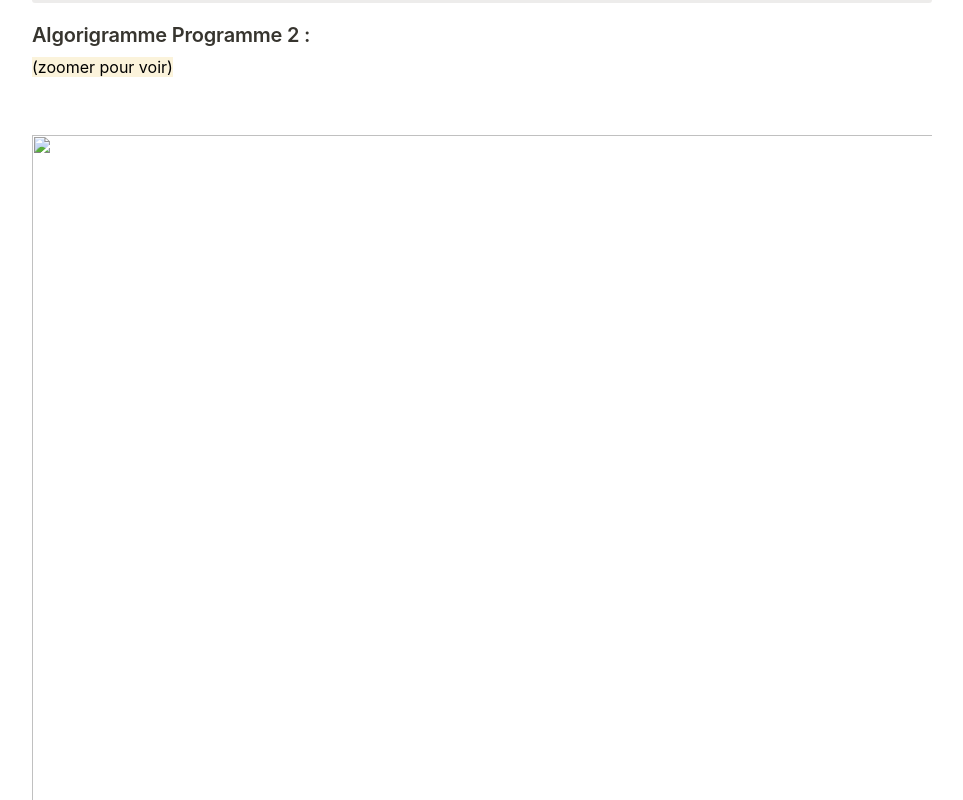
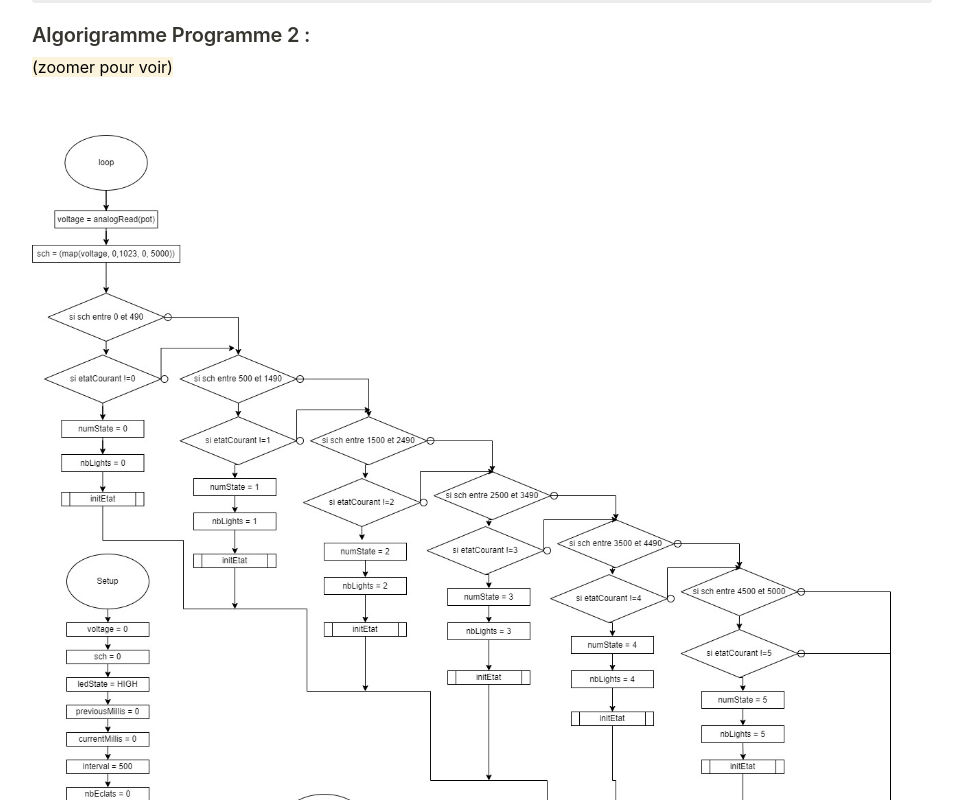
Before and after one commit to Le-Marquis/Compteren, a plain HTML site: page index.html in a window 1280 px wide. Shown: the part 2100-2900 px from the top of the page, without its empty margins (158-1121 px from the left). Drawn offline with Linux system fonts and the light colour scheme.

Commit message:
Update index.html

```diff
--- a/index.html
+++ b/index.html
@@ -765,4 +765,4 @@ void GestionLed(){
      }
    }
 }</code></pre><h3 id="afa2a7fc-174b-4603-818c-804580f241c3" class="">Algorigramme Programme 2 :</h3><p id="7785011f-2253-42a1-9b61-fe4db43d2b14" class=""><mark class="highlight-yellow_background">(zoomer pour voir)</mark></p><p id="cb5c8287-cd32-4002-83b5-eb659be5186f" class="">
-</p><figure id="c932981d-76cc-4e1e-8fc2-b84e5c68e622" class="image"><a href="Compte%20rendu%20c932981d76cc4e1e8fc2b84e5c68e622/boncode_1.jpg"><img style="width:1311px" src="Compte%20rendu%20c932981d76cc4e1e8fc2b84e5c68e622/boncode_1.jpg"/></a></figure></div></article></body></html>
+</p><figure id="c932981d-76cc-4e1e-8fc2-b84e5c68e622" class="image"><a href="boncode_1.jpg"><img style="width:1311px" src="boncode_1.jpg"/></a></figure></div></article></body></html>
```
